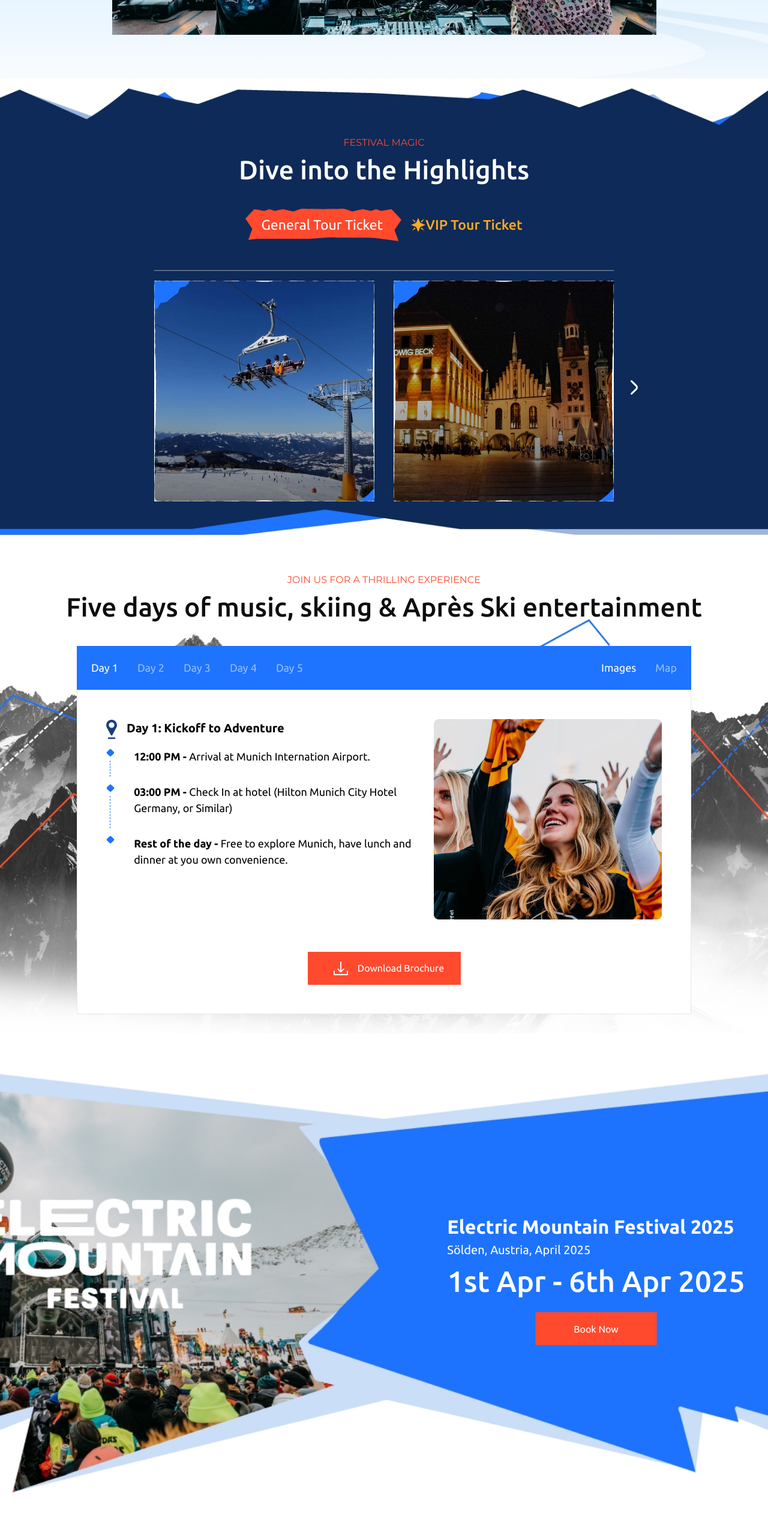
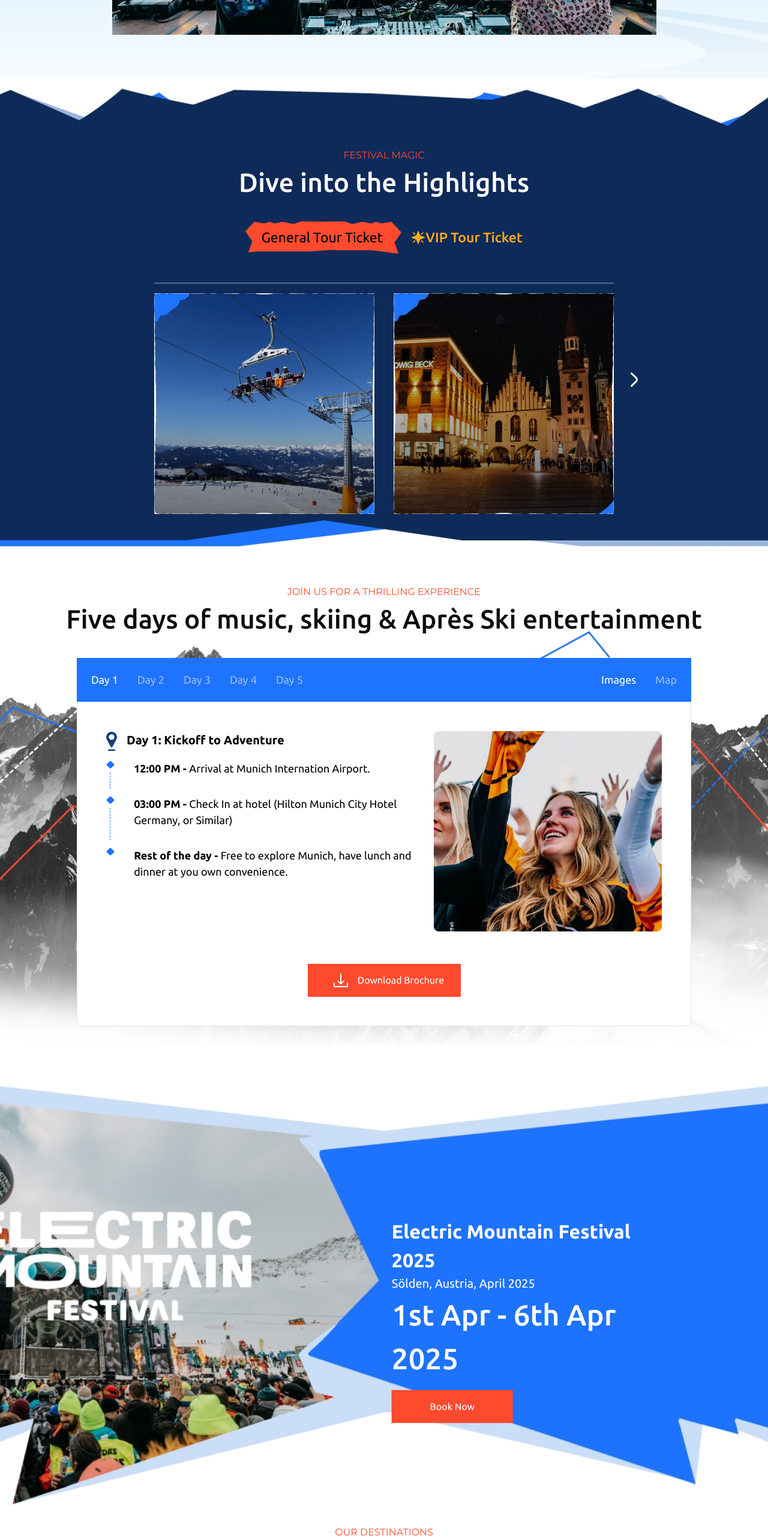
Before and after one commit to sudhanshulicensed/fest_landing_page, a React (Vite) app: page / in a window 1280 px wide. Shown: the part 2500-5066 px from the top of the page at 60% size. Built offline with nearby package versions, Linux system fonts and the light colour scheme.

Commit message:
Chore : Update Destination and Upcoming Section with height and style changes.

```diff
--- a/src/App.css
+++ b/src/App.css
@@ -38,9 +38,10 @@
 }
 
 #gallery {
+  padding-block: 116px 128px;
   background-image: url("./assets/images/Section5_BG.jpg");
   background-size: cover;
-  background-position: top;
+  background-position: center center;
   background-repeat: no-repeat;
 }
 
@@ -56,7 +57,8 @@
   position: relative;
   background-image: url("./assets/images/Section7_BG.jpg");
   background-size: cover;
-  background-position: top;
+  padding-block: 180px 202px;
+  background-position: center center;
   background-repeat: no-repeat;
 }
 
@@ -98,6 +100,10 @@
     height: 870px;
     background-image: url("@/assets/images/Section7_BG_Mobile.jpg");
     align-items: flex-end;
+    padding-block: 50px 50px;
+    position: relative;
+    background-size: cover;
+    background-position: top;
   }
 
   #destination {
--- a/src/components/Destination.css
+++ b/src/components/Destination.css
@@ -2,6 +2,7 @@
     padding-top: 2rem;
     display: flex;
     flex-direction: row;
+    justify-content: center;
     column-gap: 2.4rem;
 }
 
@@ -10,6 +11,7 @@
 }
 
 .destination__item-text {
+    color: #fff;
     position: absolute;
     left: 50%;
     top: 50%;
--- a/src/components/Highlights.jsx
+++ b/src/components/Highlights.jsx
@@ -124,8 +124,8 @@
           )}
         </div>
       </div>
+      <div className="highlights__carousel">
       <hr className="highlights__divider" />
-      <div className="highlights__carousel">
         <div className="highlights__carousel-images">
           {getVisibleImages().map((image, index) => (
             <img
--- a/src/components/MainComponent.jsx
+++ b/src/components/MainComponent.jsx
@@ -24,7 +24,7 @@
   return (
     <main>
       {sections.map(({ id, component }) => (
-        <section key={id} id={id} className="section">
+        <section key={id} id={id} className={id == 'gallery' || id == 'destination' ? '' : 'section'}>
           {component}
         </section>
       ))}
--- a/src/components/Upcoming.css
+++ b/src/components/Upcoming.css
@@ -20,12 +20,22 @@
 .upcoming__content-button-wrapper {
     display: flex;
     align-items: center;
-    justify-content: center;
+    justify-content: flex-start;
 }
 
 @media (min-width: 1380px) {
     .upcoming {
         width: 50%;
+    }
+}
+
+@media (min-width : 769px) and (max-width : 1379px)
+{
+    .upcoming {
+        padding-right: 10%;
+    }
+    .upcoming__content {
+        width: 40%;
     }
 }
 
@@ -35,21 +45,26 @@
         position: unset;
         left: unset;
         right: unset;
-        margin-bottom: 5rem;
+        margin-top: 5rem;
         transform: unset;
     }
 
     .upcoming__content {
+        /* width: 100%; */
         text-align: center;
     }
 
     .upcoming__event-time {
         font-size: 34px;
     }
+
+    .upcoming__content-button-wrapper  {
+        justify-content: center;
+    }
 }
 
 @media (max-width: 540px) {
     .upcoming {
-        margin-bottom: 10rem;
+        margin-bottom: 6rem;
     }
 }
```
